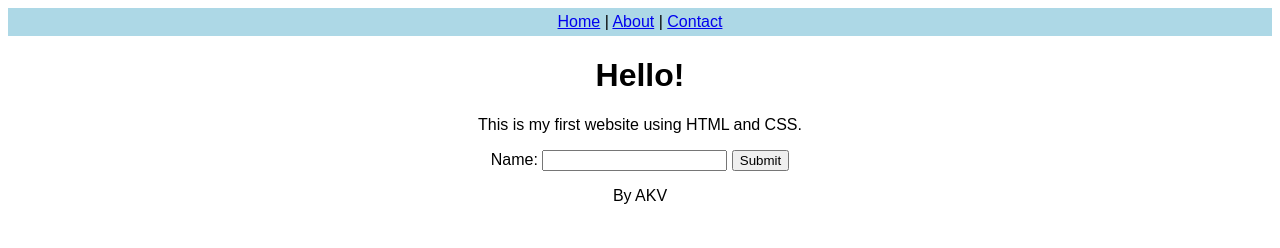
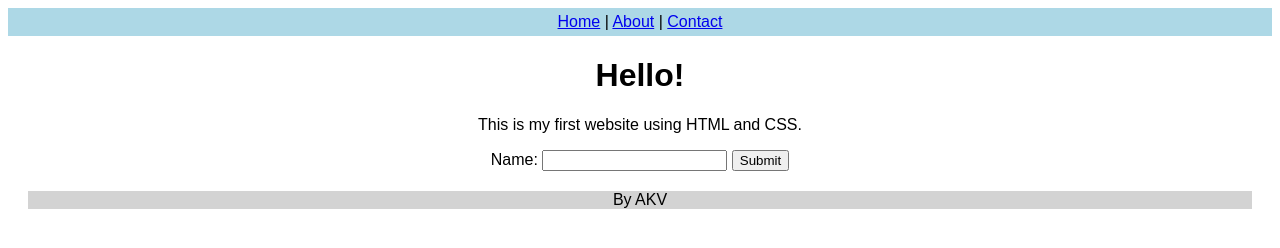
Before and after one commit to vaIentcia/EXPLORING-TAGS, a plain HTML site: page f/EXPLORING TAGS/index.html in a window 1280 px wide. Drawn offline with Linux system fonts and the light colour scheme.

Commit message:
Update style.css

```diff
--- a/f/EXPLORING TAGS/style.css
+++ b/f/EXPLORING TAGS/style.css
@@ -7,3 +7,9 @@ nav {
     background-color: lightblue;
     padding: 5px;
 }
+
+footer{
+    background-color: lightgray;
+    margin: 20px;
+    paddin: 5px;
+}
```
